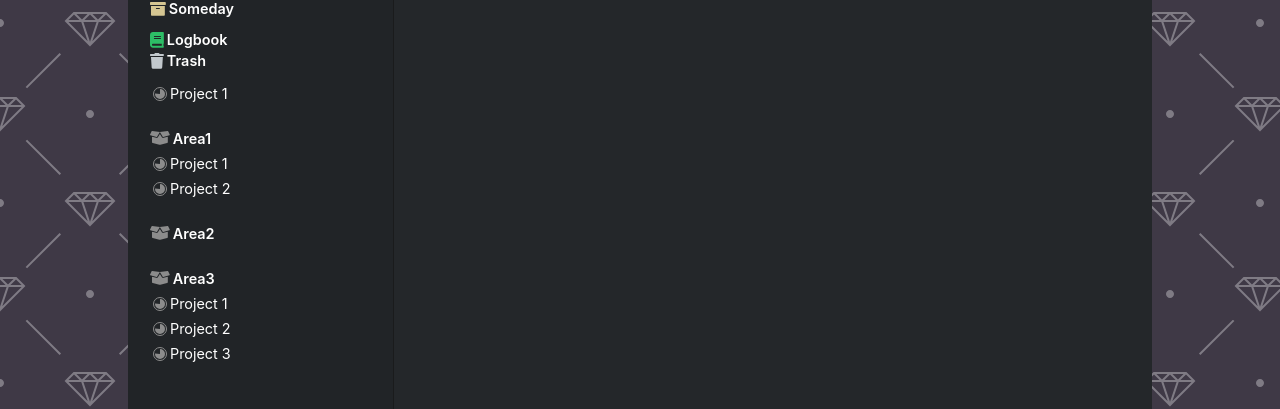
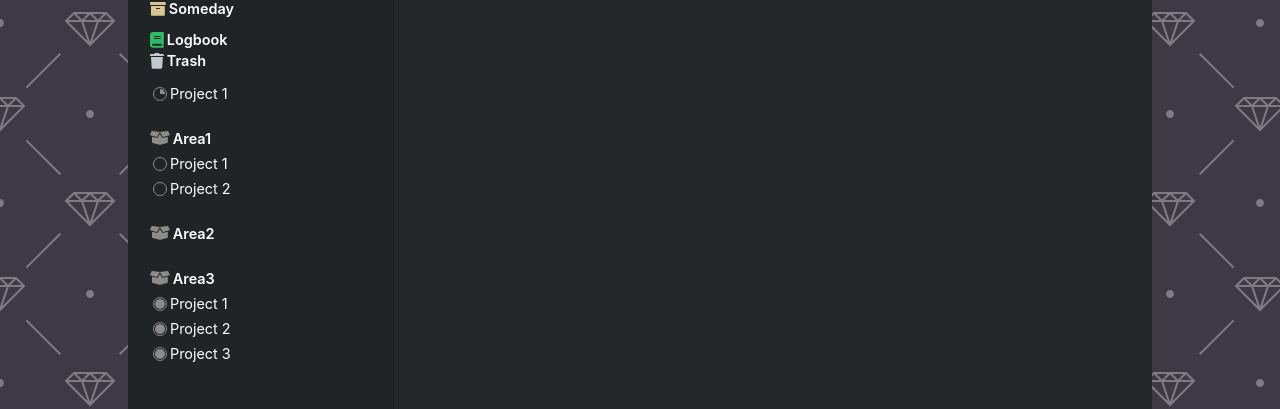
Before and after one commit to Aleksasgrodis/things-clone, a React (Create React App) app: page / in a window 1280 px wide. Shown: the part 246-655 px from the top of the page. Built offline with nearby package versions, Linux system fonts and the light colour scheme.

Commit message:
Progress piechart values in the sidebar are now dynamic.

```diff
--- a/src/components/sidebar/ProjectListItem.jsx
+++ b/src/components/sidebar/ProjectListItem.jsx
@@ -1,12 +1,17 @@
 import React from 'react';
 import { NavLink } from 'react-router-dom';
-import { FontAwesomeIcon } from '@fortawesome/react-fontawesome';
-import { faCircle } from '@fortawesome/free-solid-svg-icons';
 import { useDrag, useDrop } from 'react-dnd';
 import { ItemTypes } from '../Constants';
-import { useDispatch } from 'react-redux';
+import { useDispatch, useSelector } from 'react-redux';
 import { editTodo } from '../../redux/actions';
 import { buildStyles, CircularProgressbar } from 'react-circular-progressbar';
+import { createSelector } from 'reselect';
+
+const selectTasksOfProject = createSelector(
+  state => state.tasks,
+  (_, projectID) => projectID,
+  (tasks, projectID) => tasks.filter(({ parent }) => parent === projectID),
+);
 
 function ProjectListItem(props) {
   const [collectedProps, drag] = useDrag({
@@ -23,6 +28,12 @@ function ProjectListItem(props) {
   const changeItemParent = ({ id }) => {
     dispatch(editTodo({ id, parent: props.id }));
   };
+
+  const projectTasks = useSelector(state =>
+    selectTasksOfProject(state, props.id),
+  );
+  const completedTasks = [...projectTasks].filter(t => t.completed);
+  const percentage = (completedTasks.length * 100) / projectTasks.length;
   return (
     <div ref={drop} className="drop-wrapper">
       <NavLink
@@ -33,7 +44,7 @@ function ProjectListItem(props) {
       >
         <div className="progress-indicator small">
             <CircularProgressbar
-              value={75}
+              value={percentage}
               strokeWidth={50}
               styles={buildStyles({
                 strokeLinecap: 'butt',
```
